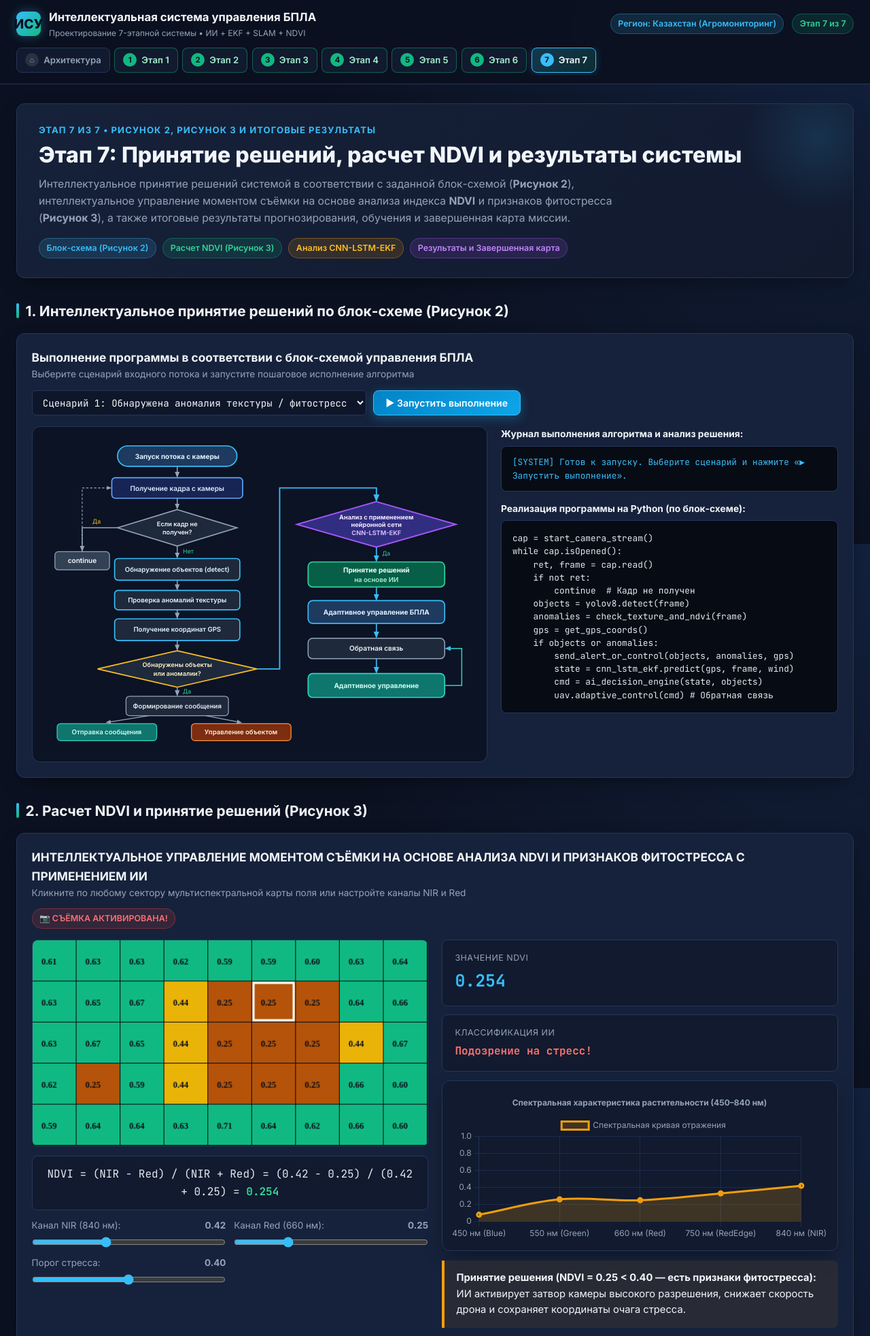
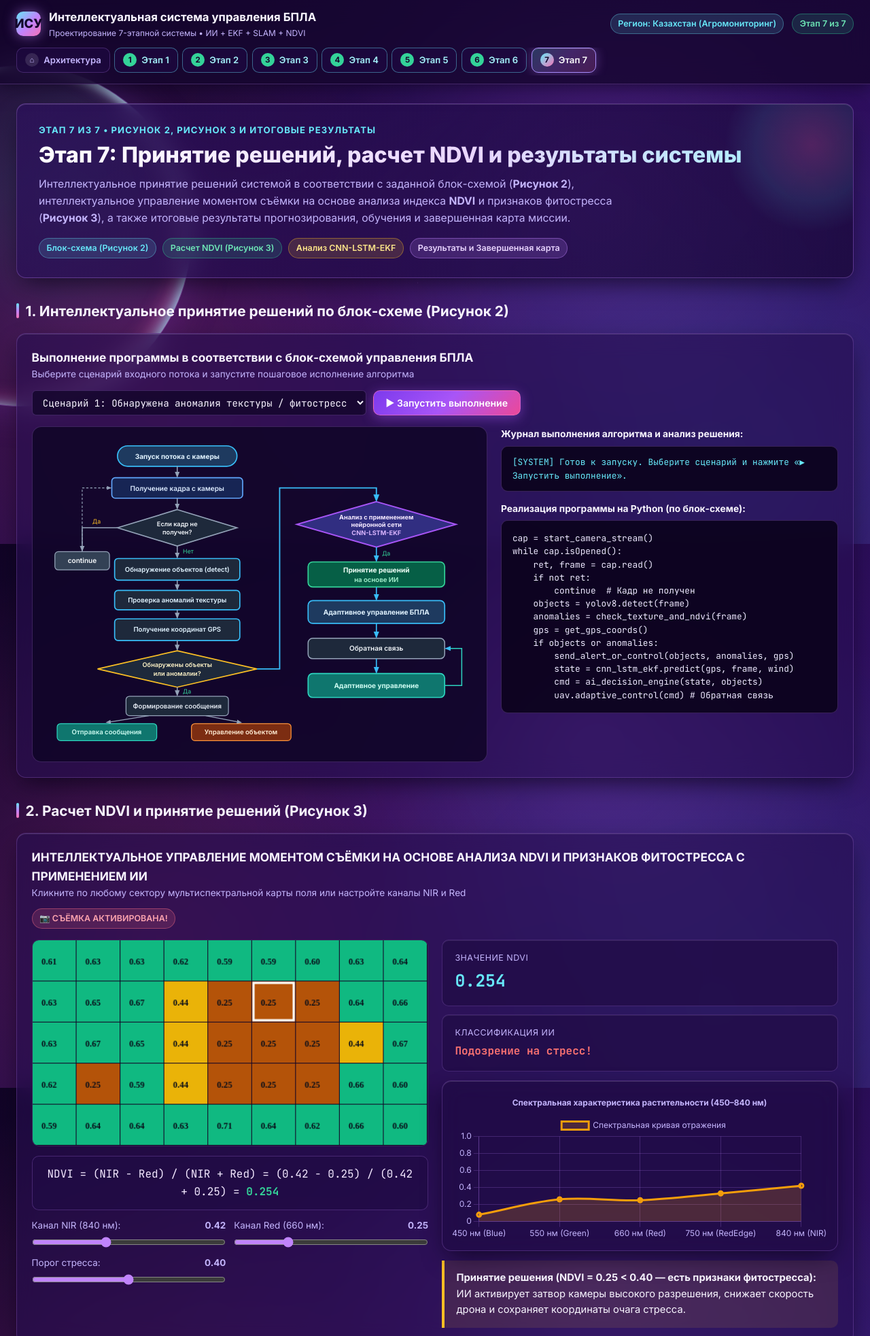
Before and after one commit to semenkovil2008-gif/uav-intelligent-control, a plain HTML site: page stage7.html in a window 1280 px wide. Shown: the top 1965 px of the page at 68% size. Drawn offline with nearby package versions, Linux system fonts and the light colour scheme.

Commit message:
Apply violet iridescent glassmorphism theme

```diff
--- a/assets/app.js
+++ b/assets/app.js
@@ -163,10 +163,10 @@ function wgs84ToEnu(latDeg, lonDeg, altM, refLatDeg, refLonDeg, refAltM) {
   return { E, N, U, ecef: p };
 }
 
-// Хелпер для Chart.js с темной темой
+// Хелпер для Chart.js с фиолетово-космической темой
 function chartDefaults() {
   if (typeof Chart === 'undefined') return;
-  Chart.defaults.color = '#94a3b8';
-  Chart.defaults.borderColor = 'rgba(38, 54, 89, 0.65)';
+  Chart.defaults.color = '#c4b5fd';
+  Chart.defaults.borderColor = 'rgba(192, 132, 252, 0.22)';
   Chart.defaults.font.family = "'Inter', sans-serif";
 }
--- a/assets/style.css
+++ b/assets/style.css
@@ -1,24 +1,24 @@
 :root {
-  --bg-main: #0b1120;
-  --bg-surface: #111a2e;
-  --bg-card: #16223b;
-  --bg-card-hover: #1c2b4a;
-  --bg-input: #0e1629;
-  --border: #263659;
-  --border-accent: #38bdf8;
-  --text-main: #f1f5f9;
-  --text-muted: #94a3b8;
-  --text-dim: #64748b;
-  --primary: #38bdf8;
-  --primary-dark: #0284c7;
-  --accent-green: #10b981;
-  --accent-amber: #f59e0b;
-  --accent-red: #ef4444;
-  --accent-purple: #a855f7;
-  --accent-pink: #ec4899;
-  --shadow: 0 10px 30px -10px rgba(0, 0, 0, 0.55);
-  --radius: 12px;
-  --radius-sm: 8px;
+  --bg-main: #15062d;
+  --bg-surface: rgba(33, 12, 70, 0.72);
+  --bg-card: rgba(38, 14, 80, 0.58);
+  --bg-card-hover: rgba(54, 21, 108, 0.72);
+  --bg-input: rgba(20, 6, 44, 0.85);
+  --border: rgba(192, 132, 252, 0.24);
+  --border-accent: #7dd3fc;
+  --text-main: #f8f5ff;
+  --text-muted: #c4b5fd;
+  --text-dim: #9d89d9;
+  --primary: #67e8f9;
+  --primary-dark: #a855f7;
+  --accent-green: #34d399;
+  --accent-amber: #fbbf24;
+  --accent-red: #fb7185;
+  --accent-purple: #c084fc;
+  --accent-pink: #f472b6;
+  --shadow: 0 14px 36px -10px rgba(7, 2, 18, 0.78), inset 0 1px 0 rgba(255, 255, 255, 0.14);
+  --radius: 14px;
+  --radius-sm: 10px;
   --font-sans: 'Inter', -apple-system, BlinkMacSystemFont, 'Segoe UI', Roboto, sans-serif;
   --font-mono: 'JetBrains Mono', 'Fira Code', Consolas, monospace;
 }
@@ -35,13 +35,54 @@ html {
 
 body {
   font-family: var(--font-sans);
-  background: radial-gradient(circle at top right, #13213e 0%, var(--bg-main) 55%);
+  background:
+    radial-gradient(circle at 68% 36%, rgba(168, 85, 247, 0.28) 0%, rgba(109, 40, 217, 0.08) 38%, transparent 64%),
+    radial-gradient(circle at 18% 72%, rgba(236, 72, 153, 0.22) 0%, transparent 48%),
+    radial-gradient(circle at 82% 84%, rgba(56, 189, 248, 0.16) 0%, transparent 45%),
+    linear-gradient(135deg, #110426 0%, #240b4c 48%, #341166 100%);
   background-attachment: fixed;
   color: var(--text-main);
   line-height: 1.6;
   min-height: 100vh;
   display: flex;
   flex-direction: column;
+  position: relative;
+  overflow-x: hidden;
+}
+
+/* Декоративный полупрозрачный стеклянный сферический блик с радужным ободком по референсу */
+body::before {
+  content: '';
+  position: fixed;
+  top: 12vh;
+  left: -220px;
+  width: 500px;
+  height: 500px;
+  border-radius: 50%;
+  background:
+    radial-gradient(circle at 65% 35%, rgba(103, 232, 249, 0.16), rgba(192, 132, 252, 0.08) 45%, rgba(244, 114, 182, 0.04) 70%, transparent 75%);
+  box-shadow:
+    inset -6px 0 18px rgba(103, 232, 249, 0.55),
+    inset -14px -8px 28px rgba(244, 114, 182, 0.42),
+    inset -2px 4px 12px rgba(255, 255, 255, 0.55),
+    0 0 60px rgba(168, 85, 247, 0.25);
+  border: 1.5px solid rgba(192, 132, 252, 0.35);
+  pointer-events: none;
+  z-index: 0;
+}
+
+/* Легкая туманная пыльца как на референсе */
+body::after {
+  content: '';
+  position: fixed;
+  inset: 0;
+  background-image:
+    radial-gradient(1.5px 1.5px at 22% 28%, rgba(255, 255, 255, 0.22), transparent),
+    radial-gradient(1px 1px at 48% 52%, rgba(192, 132, 252, 0.28), transparent),
+    radial-gradient(1.5px 1.5px at 76% 24%, rgba(103, 232, 249, 0.22), transparent),
+    radial-gradient(1px 1px at 64% 78%, rgba(244, 114, 182, 0.25), transparent);
+  pointer-events: none;
+  z-index: 0;
 }
 
 a {
@@ -58,9 +99,10 @@ a:hover {
   position: sticky;
   top: 0;
   z-index: 1000;
-  background: rgba(11, 17, 32, 0.92);
-  backdrop-filter: blur(12px);
-  border-bottom: 1px solid var(--border);
+  background: rgba(21, 6, 45, 0.78);
+  backdrop-filter: blur(18px);
+  border-bottom: 1px solid rgba(192, 132, 252, 0.25);
+  box-shadow: 0 4px 24px rgba(8, 2, 20, 0.55);
   padding: 0.75rem 1.5rem;
 }
 
@@ -98,15 +140,15 @@ a:hover {
 .brand-icon {
   width: 36px;
   height: 36px;
-  border-radius: 9px;
-  background: linear-gradient(135deg, var(--primary), var(--accent-green));
+  border-radius: 10px;
+  background: linear-gradient(135deg, #67e8f9 0%, #c084fc 52%, #f472b6 100%);
   display: flex;
   align-items: center;
   justify-content: center;
-  font-size: 1.2rem;
-  color: #0b1120;
+  font-size: 1.15rem;
+  color: #14062b;
   font-weight: 800;
-  box-shadow: 0 0 15px rgba(56, 189, 248, 0.35);
+  box-shadow: 0 0 18px rgba(192, 132, 252, 0.55);
 }
 
 .header-meta {
@@ -124,33 +166,33 @@ a:hover {
   border-radius: 999px;
   font-size: 0.78rem;
   font-weight: 600;
-  background: rgba(56, 189, 248, 0.14);
+  background: rgba(103, 232, 249, 0.14);
   color: var(--primary);
-  border: 1px solid rgba(56, 189, 248, 0.3);
+  border: 1px solid rgba(103, 232, 249, 0.35);
 }
 
 .badge-green {
-  background: rgba(16, 185, 129, 0.14);
-  color: #34d399;
-  border-color: rgba(16, 185, 129, 0.35);
+  background: rgba(52, 211, 153, 0.15);
+  color: #6ee7b7;
+  border-color: rgba(52, 211, 153, 0.38);
 }
 
 .badge-amber {
-  background: rgba(245, 158, 11, 0.14);
-  color: #fbbf24;
-  border-color: rgba(245, 158, 11, 0.35);
+  background: rgba(251, 191, 36, 0.15);
+  color: #fde68a;
+  border-color: rgba(251, 191, 36, 0.38);
 }
 
 .badge-red {
-  background: rgba(239, 68, 68, 0.14);
-  color: #f87171;
-  border-color: rgba(239, 68, 68, 0.35);
+  background: rgba(251, 113, 133, 0.16);
+  color: #fda4af;
+  border-color: rgba(251, 113, 133, 0.42);
 }
 
 .badge-purple {
-  background: rgba(168, 85, 247, 0.14);
-  color: #c084fc;
-  border-color: rgba(168, 85, 247, 0.35);
+  background: rgba(192, 132, 252, 0.18);
+  color: #e9d5ff;
+  border-color: rgba(192, 132, 252, 0.42);
 }
 
 /* Stepper Pipeline Navigation */
@@ -172,7 +214,7 @@ a:hover {
   font-size: 0.82rem;
   font-weight: 600;
   color: var(--text-muted);
-  background: var(--bg-surface);
+  background: rgba(31, 10, 66, 0.65);
   border: 1px solid var(--border);
   white-space: nowrap;
   transition: all 0.2s ease;
@@ -187,22 +229,22 @@ a:hover {
 }
 
 .step-pill.active {
-  background: linear-gradient(135deg, rgba(56, 189, 248, 0.22), rgba(16, 185, 129, 0.18));
+  background: linear-gradient(135deg, rgba(103, 232, 249, 0.22), rgba(192, 132, 252, 0.24), rgba(244, 114, 182, 0.2));
   color: #fff;
-  border-color: var(--primary);
-  box-shadow: 0 0 12px rgba(56, 189, 248, 0.25);
+  border-color: #a78bfa;
+  box-shadow: 0 0 16px rgba(192, 132, 252, 0.35), inset 0 1px 0 rgba(255, 255, 255, 0.2);
 }
 
 .step-pill.done {
-  border-color: rgba(16, 185, 129, 0.45);
-  color: #a7f3d0;
+  border-color: rgba(103, 232, 249, 0.42);
+  color: #a5f3fc;
 }
 
 .step-num {
   width: 20px;
   height: 20px;
   border-radius: 50%;
-  background: rgba(255, 255, 255, 0.1);
+  background: rgba(255, 255, 255, 0.12);
   display: inline-flex;
   align-items: center;
   justify-content: center;
@@ -211,13 +253,13 @@ a:hover {
 }
 
 .step-pill.active .step-num {
-  background: var(--primary);
-  color: #0b1120;
+  background: linear-gradient(135deg, #67e8f9, #f472b6);
+  color: #14062b;
 }
 
 .step-pill.done .step-num {
   background: var(--accent-green);
-  color: #0b1120;
+  color: #14062b;
 }
 
 /* Main Container */
@@ -227,12 +269,15 @@ a:hover {
   margin: 0 auto;
   padding: 1.75rem 1.5rem 3rem;
   flex: 1;
+  position: relative;
+  z-index: 1;
 }
 
 /* Hero Banner */
 .hero {
-  background: linear-gradient(135deg, rgba(22, 34, 59, 0.95), rgba(17, 26, 46, 0.95));
-  border: 1px solid var(--border);
+  background: linear-gradient(135deg, rgba(44, 16, 92, 0.72), rgba(25, 8, 56, 0.76));
+  backdrop-filter: blur(16px);
+  border: 1px solid rgba(192, 132, 252, 0.32);
   border-radius: var(--radius);
   padding: 1.75rem 2rem;
   margin-bottom: 1.75rem;
@@ -244,11 +289,11 @@ a:hover {
 .hero::after {
   content: '';
   position: absolute;
-  top: -60px;
-  right: -60px;
-  width: 220px;
-  height: 220px;
-  background: radial-gradient(circle, rgba(56, 189, 248, 0.14), transparent 70%);
+  top: -70px;
+  right: -70px;
+  width: 260px;
+  height: 260px;
+  background: radial-gradient(circle, rgba(244, 114, 182, 0.22), rgba(103, 232, 249, 0.1) 45%, transparent 70%);
   pointer-events: none;
 }
 
@@ -266,6 +311,9 @@ a:hover {
   font-weight: 800;
   line-height: 1.25;
   margin-bottom: 0.65rem;
+  background: linear-gradient(90deg, #ffffff 0%, #e9d5ff 55%, #a5f3fc 100%);
+  -webkit-background-clip: text;
+  -webkit-text-fill-color: transparent;
 }
 
 .hero p {
@@ -296,7 +344,7 @@ a:hover {
   content: '';
   width: 4px;
   height: 22px;
-  background: linear-gradient(180deg, var(--primary), var(--accent-green));
+  background: linear-gradient(180deg, #67e8f9, #c084fc, #f472b6);
   border-radius: 4px;
 }
 
@@ -325,6 +373,7 @@ a:hover {
 
 .card {
   background: var(--bg-card);
+  backdrop-filter: blur(16px);
   border: 1px solid var(--border);
   border-radius: var(--radius);
   padding: 1.35rem;
@@ -354,9 +403,10 @@ a:hover {
 /* KPI Metrics */
 .kpi-card {
   background: var(--bg-surface);
-  border: 1px solid var(--border);
+  border: 1px solid rgba(192, 132, 252, 0.22);
   border-radius: var(--radius-sm);
   padding: 1rem 1.15rem;
+  box-shadow: inset 0 1px 0 rgba(255, 255, 255, 0.08);
 }
 
 .kpi-label {
@@ -393,7 +443,7 @@ a:hover {
   font-weight: 600;
   cursor: pointer;
   border: 1px solid var(--border);
-  background: var(--bg-surface);
+  background: rgba(35, 12, 74, 0.72);
   color: var(--text-main);
   transition: all 0.2s ease;
   text-decoration: none;
@@ -403,17 +453,18 @@ a:hover {
   background: var(--bg-card-hover);
   border-color: var(--primary);
   text-decoration: none;
+  box-shadow: 0 0 14px rgba(192, 132, 252, 0.25);
 }
 
 .btn-primary {
-  background: linear-gradient(135deg, #0284c7, #0ea5e9);
-  border-color: #38bdf8;
+  background: linear-gradient(135deg, #7c3aed, #a855f7, #ec4899);
+  border-color: rgba(244, 114, 182, 0.65);
   color: #fff;
-  box-shadow: 0 4px 15px rgba(14, 165, 233, 0.35);
+  box-shadow: 0 4px 18px rgba(168, 85, 247, 0.45);
 }
 
 .btn-primary:hover {
-  background: linear-gradient(135deg, #0369a1, #0284c7);
+  background: linear-gradient(135deg, #6d28d9, #9333ea, #db2777);
   transform: translateY(-1px);
 }
 
@@ -430,25 +481,26 @@ a:hover {
 }
 
 .btn-amber {
-  background: rgba(245, 158, 11, 0.18);
+  background: rgba(251, 191, 36, 0.18);
   border-color: var(--accent-amber);
-  color: #fcd34d;
+  color: #fde68a;
 }
 
 .btn-amber:hover {
-  background: rgba(245, 158, 11, 0.3);
+  background: rgba(251, 191, 36, 0.3);
 }
 
 .btn-danger {
-  background: rgba(239, 68, 68, 0.18);
+  background: rgba(251, 113, 133, 0.18);
   border-color: var(--accent-red);
-  color: #fca5a5;
+  color: #fda4af;
 }
 
 .btn.active-btn {
-  background: var(--primary);
-  color: #0b1120;
-  border-color: var(--primary);
+  background: linear-gradient(135deg, #67e8f9, #c084fc);
+  color: #14062b;
+  border-color: #67e8f9;
+  font-weight: 700;
 }
 
 .btn-lg {
@@ -481,7 +533,7 @@ a:hover {
 
 input[type="range"] {
   width: 100%;
-  accent-color: var(--primary);
+  accent-color: #c084fc;
   cursor: pointer;
 }
 
@@ -516,11 +568,11 @@ table {
 th, td {
   padding: 0.7rem 0.9rem;
   text-align: left;
-  border-bottom: 1px solid var(--border);
+  border-bottom: 1px solid rgba(192, 132, 252, 0.16);
 }
 
 th {
-  background: var(--bg-surface);
+  background: rgba(29, 10, 62, 0.88);
   color: var(--primary);
   font-weight: 700;
   font-size: 0.8rem;
@@ -529,7 +581,7 @@ th {
 }
 
 tr:hover td {
-  background: rgba(56, 189, 248, 0.05);
+  background: rgba(192, 132, 252, 0.09);
 }
 
 tr:last-child td {
@@ -539,7 +591,7 @@ tr:last-child td {
 /* Canvas & Charts */
 .canvas-wrap {
   position: relative;
-  background: #090e1a;
+  background: rgba(16, 5, 36, 0.88);
   border: 1px solid var(--border);
   border-radius: var(--radius-sm);
   overflow: hidden;
@@ -570,7 +622,7 @@ canvas.sim-canvas {
 
 /* Code & Logs */
 .terminal-log {
-  background: #070b14;
+  background: rgba(13, 4, 30, 0.92);
   border: 1px solid var(--border);
   border-radius: var(--radius-sm);
   padding: 0.85rem 1rem;
@@ -582,18 +634,18 @@ canvas.sim-canvas {
   line-height: 1.5;
 }
 
-.terminal-log .log-warn { color: #fbbf24; }
-.terminal-log .log-err { color: #f87171; }
-.terminal-log .log-info { color: #38bdf8; }
+.terminal-log .log-warn { color: #fde68a; }
+.terminal-log .log-err { color: #fda4af; }
+.terminal-log .log-info { color: #67e8f9; }
 
 pre.code-block {
-  background: #070b14;
+  background: rgba(13, 4, 30, 0.92);
   border: 1px solid var(--border);
   border-radius: var(--radius-sm);
   padding: 1rem;
   font-family: var(--font-mono);
   font-size: 0.8rem;
-  color: #e2e8f0;
+  color: #ede9fe;
   overflow-x: auto;
   line-height: 1.5;
 }
@@ -626,8 +678,8 @@ pre.code-block {
 }
 
 .tab-btn.active {
-  background: rgba(56, 189, 248, 0.2);
-  color: var(--primary);
+  background: linear-gradient(135deg, rgba(103, 232, 249, 0.22), rgba(192, 132, 252, 0.26));
+  color: #fff;
   border-color: var(--primary);
 }
 
@@ -641,8 +693,8 @@ pre.code-block {
 
 /* Info Callout */
 .callout {
-  background: rgba(56, 189, 248, 0.08);
-  border-left: 4px solid var(--primary);
+  background: rgba(168, 85, 247, 0.12);
+  border-left: 4px solid #c084fc;
   padding: 0.9rem 1.1rem;
   border-radius: 0 var(--radius-sm) var(--radius-sm) 0;
   margin: 1rem 0;
@@ -650,12 +702,12 @@ pre.code-block {
 }
 
 .callout-green {
-  background: rgba(16, 185, 129, 0.08);
+  background: rgba(52, 211, 153, 0.1);
   border-left-color: var(--accent-green);
 }
 
 .callout-amber {
-  background: rgba(245, 158, 11, 0.08);
+  background: rgba(251, 191, 36, 0.1);
   border-left-color: var(--accent-amber);
 }
 
@@ -663,9 +715,11 @@ pre.code-block {
 .stage-footer-nav {
   margin-top: 2.5rem;
   padding: 1.5rem;
-  background: linear-gradient(135deg, rgba(22, 34, 59, 0.95), rgba(14, 22, 41, 0.95));
-  border: 1px solid var(--border);
+  background: linear-gradient(135deg, rgba(44, 16, 92, 0.75), rgba(25, 8, 56, 0.8));
+  backdrop-filter: blur(16px);
+  border: 1px solid rgba(192, 132, 252, 0.3);
   border-radius: var(--radius);
+  box-shadow: var(--shadow);
   display: flex;
   align-items: center;
   justify-content: space-between;
@@ -674,17 +728,19 @@ pre.code-block {
 }
 
 .site-footer {
-  border-top: 1px solid var(--border);
+  border-top: 1px solid rgba(192, 132, 252, 0.22);
   padding: 1.25rem 1.5rem;
   text-align: center;
   color: var(--text-dim);
   font-size: 0.84rem;
-  background: rgba(11, 17, 32, 0.9);
+  background: rgba(17, 4, 38, 0.85);
+  position: relative;
+  z-index: 1;
 }
 
 /* Interactive Diagrams (SVG) */
 .diagram-container {
-  background: #0b1324;
+  background: rgba(16, 5, 38, 0.85);
   border: 1px solid var(--border);
   border-radius: var(--radius);
   padding: 1rem;
@@ -697,13 +753,13 @@ pre.code-block {
 }
 
 .diagram-node:hover {
-  filter: brightness(1.2) drop-shadow(0 0 8px rgba(56, 189, 248, 0.6));
+  filter: brightness(1.2) drop-shadow(0 0 10px rgba(192, 132, 252, 0.75));
 }
 
 .flow-active rect, .flow-active polygon {
-  stroke: #38bdf8 !important;
+  stroke: #67e8f9 !important;
   stroke-width: 3.5px !important;
-  filter: drop-shadow(0 0 12px rgba(56, 189, 248, 0.85));
+  filter: drop-shadow(0 0 14px rgba(103, 232, 249, 0.9));
 }
 
 .formula-box {
@@ -714,6 +770,6 @@ pre.code-block {
   font-family: var(--font-mono);
   font-size: 1rem;
   text-align: center;
-  color: #e2e8f0;
+  color: #f3e8ff;
   margin: 0.75rem 0;
 }
```
